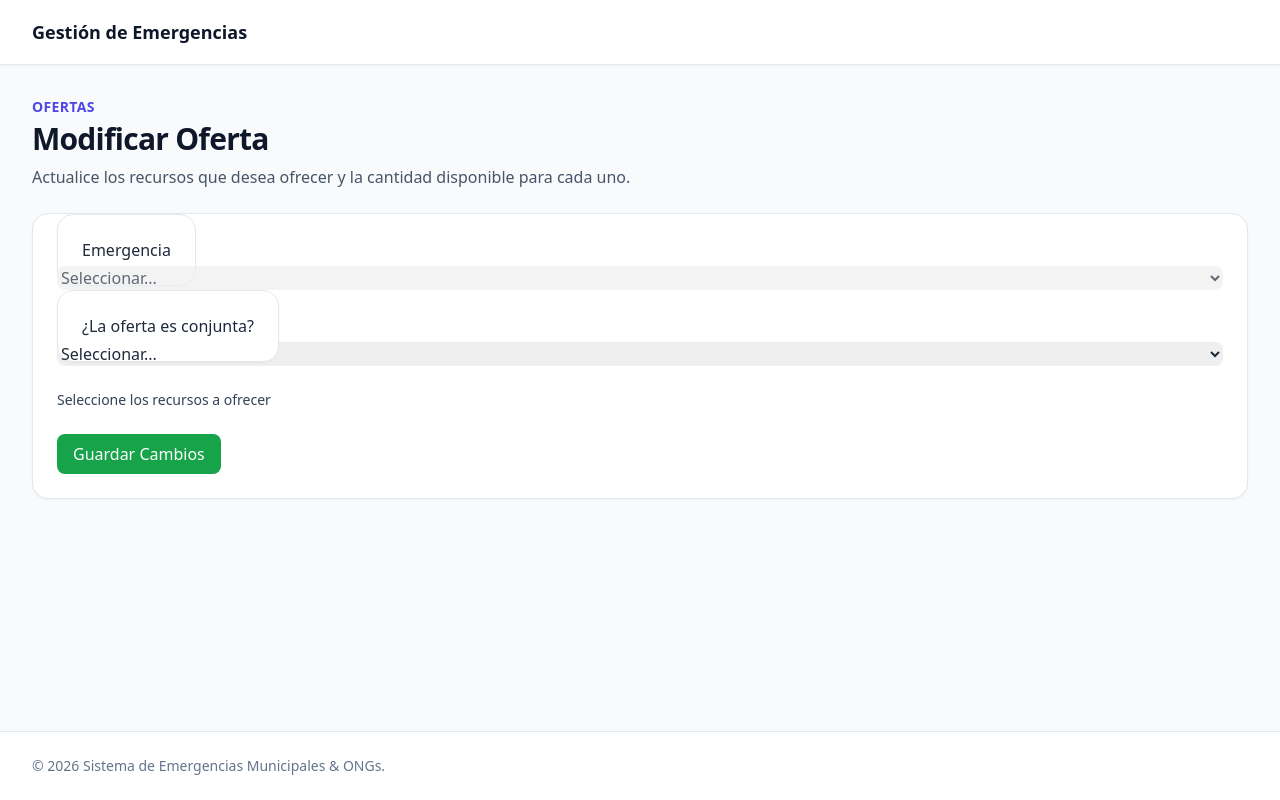
After one commit to luichinni/dssd-flask-app, a Flask app: template templates/ofertas/modificar_oferta.html in a window 1280 px wide. The commit adds this page. Run offline with Flask 3, Linux system fonts and the light colour scheme; the template is opened without the code that fills it, so the values that code supplies are empty; parts of the project's set-up code (start-up, migrations or seed data) failed here and were passed over; some libraries are stand-ins or nearby versions.

Commit message:
Arreglando un par de cosas y creando el html de modificacion

```diff
--- a/src/core/models/detalle_version_oferta.py
+++ b/src/core/models/detalle_version_oferta.py
@@ -34,6 +34,10 @@ class DetalleVersionOferta(db.Model):
             'cantidad_adjudicada >= 0 AND cantidad_adjudicada <= cantidad',
             name='chk_cantidad_adjudicada'
         ),
+        db.UniqueConstraint(
+            'id_version', 'id_ong', 'id_recurso',
+            name='uq_version_ong_recurso'
+        ),
     )
 
     def __repr__(self):
--- /dev/null
+++ b/templates/ofertas/modificar_oferta.html
@@ -0,0 +1,91 @@
+{% extends "layout.html" %}
+
+{% block title %}Modificar Oferta - Sistema de Emergencias Municipales{% endblock %}
+
+{% block content %}
+
+<div class="max-w-2x1 mx-auto space-y-6">
+    <div>
+        <p class = "text-sm font-semibold uppercase tracking-wide text-indigo-600"> Ofertas </p>
+        <h1 class="mt-1 text-3xl font-bold tracking-tight text-slate-900"> Modificar Oferta</h1>
+        <p class="mt-2 text-slate-600"> Actualice los recursos que desea ofrecer y la cantidad disponible para cada uno. </p>
+    </div>
+
+    <form method="POST" action="{{ url_for('ong.modificar_oferta', id_oferta=oferta.id) }}" class="bg-white rounded-2xl border border-slate-200 shadow-sm p-6 space-y-6">
+        <div>
+            <label for="id_emergencia" class="bg-white rounded-2xl border border-slate-200 shadow-sm p-6 space-y-6">Emergencia</label>
+            <select disabled id="id_emergencia" name="id_emergencia" required class="mt-1 block w-full rounded-lg border-slate-300">
+                <option value="">Seleccionar...</option>
+                {% for emergencia in emergencias %}
+                    <option value="{{ emergencia.id }}"> {{ emergencia.id }} - {{ emergencia.zona_afectada }} </option>
+                {% endfor %}
+            </select>
+        </div>
+
+        <div>
+            <label for="es_conjunta" class="bg-white rounded-2xl border border-slate-200 shadow-sm p-6 space-y-6">¿La oferta es conjunta?</label>
+            <select id="es_conjunta" name="es_conjunta" required class="mt-1 block w-full rounded-lg border-slate-300">
+                <option value="">Seleccionar...</option>
+                <option value="true">Sí</option>
+                <option value="false">No</option>
+            </select>
+        </div>
+
+        <div>
+            <label class="block text-sm font-medium text-slate-700 mb-3"> Seleccione los recursos a ofrecer </label>
+            <div class="space-y-3">
+                {% for recurso in recursos %}
+                <div class="recurso-card flex items-center gap-4 p-4 border border-slate-200 rounded-lg" >
+                    <!-- Checkbox -->
+                    <input
+                        type="checkbox"
+                        id="recurso_{{ recurso.id }}"
+                        name="id_recurso"
+                        value="{{ recurso.id }}"
+                        class="recurso-checkbox h-5 w-5 rounded border-slate-300 text-indigo-600"
+                        onchange="habilitarCantidad(this, {{ recurso.cantidad_disponible }})" >
+                    <!-- Información del recurso -->
+                    <label for="recurso_{{ recurso.id }}" class="flex-1 cursor-pointer" >
+                        <span class="font-medium text-slate-900"> {{ recurso.nombre }} </span>
+                        <span class="block text-sm text-slate-500"> Disponible: {{ recurso.cantidad_disponible }} </span>
+                    </label>
+                    <!-- Cantidad -->
+                    <div class="flex items-center gap-2">
+                        <label for="cantidad_{{ recurso.id }}" class="text-sm text-slate-600" > Cantidad: </label>
+                        <input
+                            type="number"
+                            id="cantidad_{{ recurso.id }}"
+                            name="cantidad_{{ recurso.id }}"
+                            min="1"
+                            max="{{ recurso.cantidad_disponible }}"
+                            disabled class="w-24 rounded-lg border-slate-300" placeholder="0">
+                    </div>
+                </div>
+                {% endfor %}
+            </div>
+        </div>
+
+        <div>
+            <button type="submit" class="px-4 py-2 bg-green-600 text-white rounded-lg hover:bg-green-700">Guardar Cambios</button>
+        </div>
+    </form>
+</div>
+
+<script>
+function habilitarCantidad(checkbox, maxDisponible) {
+    const cantidadInput = document.getElementById( "cantidad_" + checkbox.value );
+
+    if (checkbox.checked) {
+        cantidadInput.disabled = false;
+        cantidadInput.required = true;
+        cantidadInput.focus();
+    }
+    else {
+        cantidadInput.disabled = true;
+        cantidadInput.required = false;
+        cantidadInput.value = "";
+    }
+}
+</script>
+
+{% endblock %}
```
Also changed, not shown: templates/ofertas/crear_oferta.html (+5 -5 lines).
